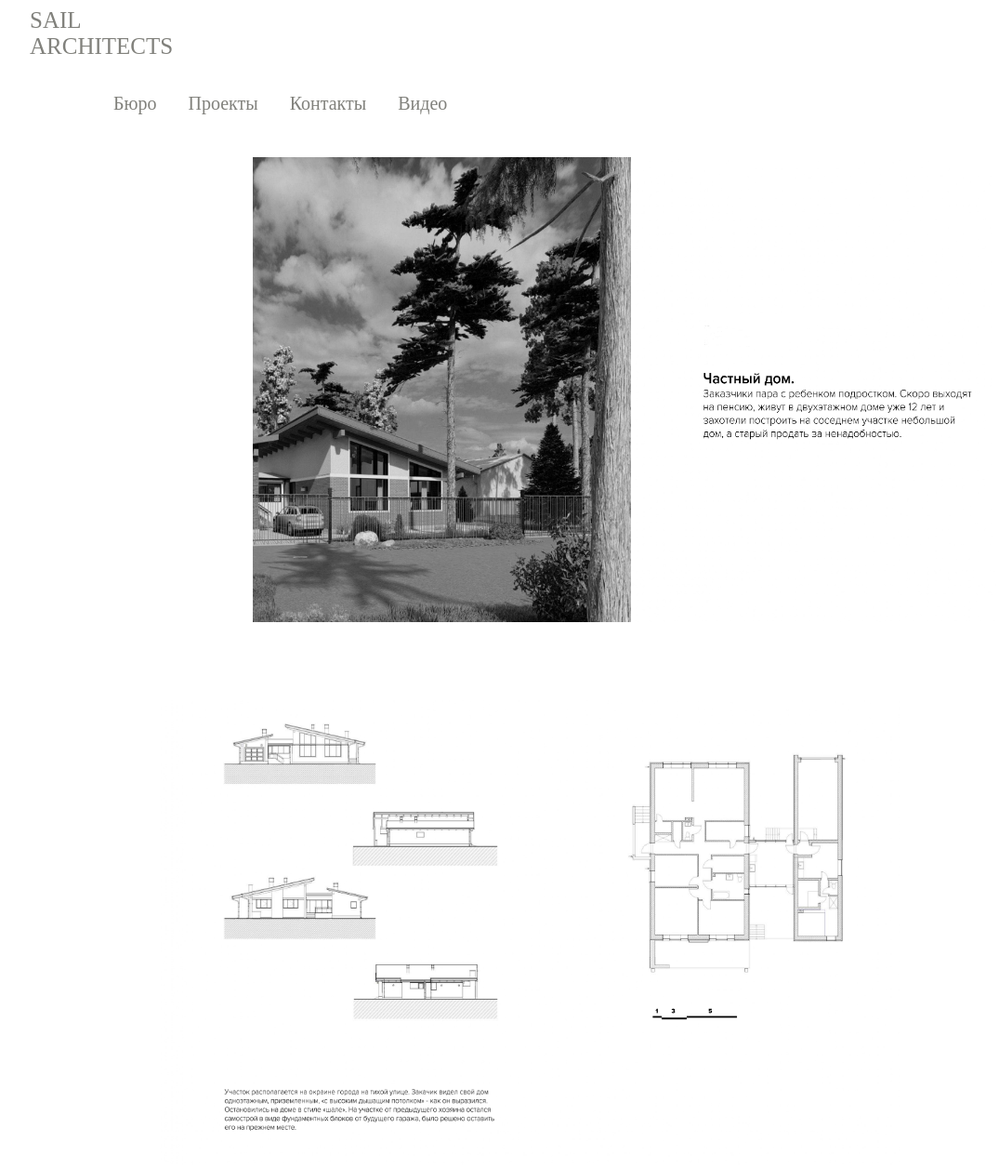
After one commit to Natali06101993/architect_bureau, a Django app: page /project1/ in a window 1280 px wide. The commit adds this page. Shown: the top 1256 px of the page at 93% size, without its empty margins (36-1111 px from the left). Run offline with Django 5.2, Linux system fonts and the light colour scheme.

Commit message:
создала одну html странцу с фотографиями первого проекта

```diff
--- a/diplom/diplom/urls.py
+++ b/diplom/diplom/urls.py
@@ -22,6 +22,7 @@
     path('admin/', admin.site.urls),
     path('', views.index),
     path('company/', views.company_description),
-
+    path('project1/', views.my_project1),
+    path('project2/', views.my_project2),
 
 ]
--- /dev/null
+++ b/diplom/mainpage/templates/mainpage/my_project1.html
@@ -0,0 +1,52 @@
+{% load static %}
+<!DOCTYPE html>
+<html lang="en">
+<head>
+    <meta charset="UTF-8">
+    <meta name="viewport" content="width=device-width, initial-scale=1.0">
+    <link rel="stylesheet" href="{% static 'style/layout.css' %}">
+    <link rel="stylesheet" href="{% static 'style/menu.css' %}">
+    <link rel="stylesheet" href="{% static 'style/working_projects1.css' %}">
+    <title>project</title>
+</head>
+<body>
+    <a  href="/company">
+
+        <p class="sail">SAIL</p><p class="sail">ARCHITECTS</p>
+
+        </a>
+    <div class="site_menu">
+        <ul>
+            <li><a href ="#">Бюро</a></li>
+            <li><a href ="#">Проекты</a></li>
+            <li><a href ="#">Контакты</a></li>
+            <li><a href ="#">Видео</a></li>
+        </ul>
+
+     </div>
+
+    <div class="private_house">
+     <img src="{% static "img/6.png" %}" width="800" height="500">
+    </div>
+
+    <div class="private_house2">
+        <img src="{% static "img/8.png" %}" width="800" height="500">
+       </div>
+
+    <div class="private_house2">
+        <img src="{% static "img/9.png" %}" width="800" height="500">
+    </div>
+
+    <div class="private_house2">
+        <img src="{% static "img/10.png" %}" width="800" height="500">
+    </div>
+
+    <div class="private_house2">
+        <img src="{% static "img/13.png" %}" width="800" height="500">
+       </div>
+
+
+
+    <p>мой проект </p>
+</body>
+</html>
--- a/diplom/mainpage/templates/mainpage/proverka.html
+++ b/diplom/mainpage/templates/mainpage/my_project2.html
@@ -1,3 +1,4 @@
+{% load static %}
 <!DOCTYPE html>
 <html lang="en">
 <head>
@@ -6,6 +7,6 @@
     <title>Document</title>
 </head>
 <body>
-
+    <p>мой проект номер 2</p>
 </body>
 </html>
--- a/diplom/mainpage/views.py
+++ b/diplom/mainpage/views.py
@@ -14,3 +14,16 @@
         request,
         'mainpage/company_description.html'
     )
+
+
+def my_project1(request):
+    return render(
+        request,
+        'mainpage/my_project1.html'
+    )
+
+def my_project2(request):
+    return render(
+        request,
+        'mainpage/my_project2.html'
+    )
--- /dev/null
+++ b/diplom/static/style/style_my_project1.css
@@ -0,0 +1,4 @@
+.avatar_my_project1{
+    margin: 130vh 0vh 30vh 40vh;
+
+}
--- a/diplom/static/style/working_projects.css
+++ /dev/null
@@ -1,4 +0,0 @@
-a {
-    width: 300px;
-    height: 300px;
-}
--- /dev/null
+++ b/diplom/static/style/working_projects1.css
@@ -0,0 +1,6 @@
+.private_house{padding: 50px 300px 0px 300px;}
+
+.private_house2{
+    margin: 80px 0px;
+    padding: 0px 300px 0px 200px;
+}
```
Also changed, not shown: diplom/mainpage/templates/mainpage/index.html (+13 -6 lines), diplom/static/style/photo_carousel.css (+6 -4 lines), diplom/static/img/10.png (added), diplom/static/img/13.png (added), diplom/static/img/6.png (added), diplom/static/img/8.png (added), 1 other file.
